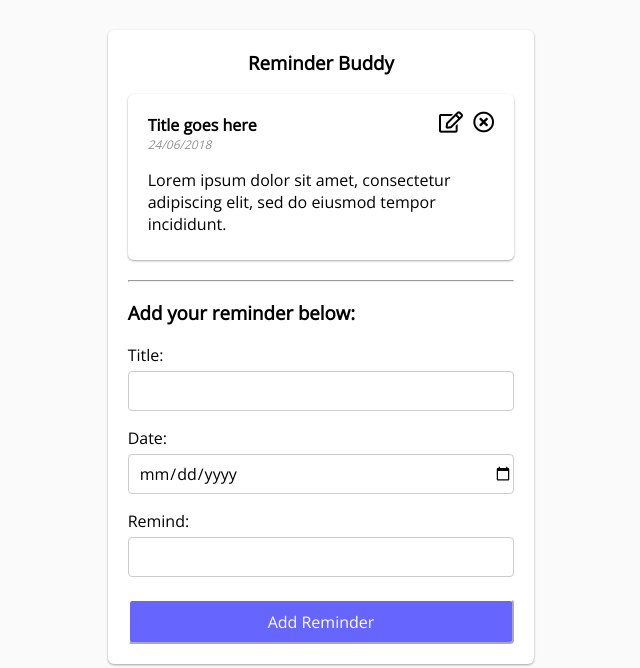
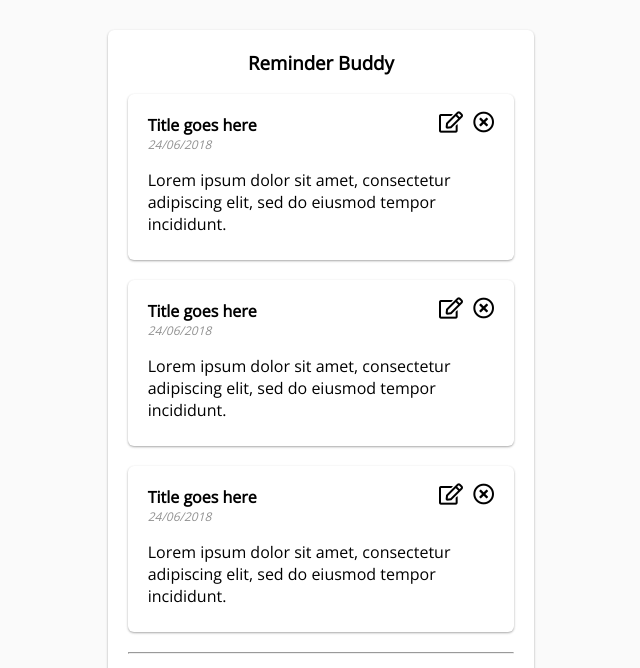
Before and after one commit to pawelklasa/reminder-project, a plain HTML site: page index.html in a window 1280 px wide. Shown: the top 668 px of the page, without its empty margins (319-959 px from the left). Drawn offline with nearby package versions, Linux system fonts and the light colour scheme.

Commit message:
two more items

```diff
--- a/index.html
+++ b/index.html
@@ -27,6 +27,28 @@
         </div>
       </div>
 
+      <div class="item-holder">
+          <div class="item card-item">
+            <h4>Title goes here</h4>
+            <i class="far fa-times-circle fa-lg close"></i>
+            <i class="far fa-edit fa-lg edit"></i>
+            <p class="no-p-margin date">24/06/2018</p>
+            <p>Lorem ipsum dolor sit amet, consectetur adipiscing elit, sed do
+              eiusmod tempor incididunt.</p>
+          </div>
+        </div>
+
+        <div class="item-holder">
+            <div class="item card-item">
+              <h4>Title goes here</h4>
+              <i class="far fa-times-circle fa-lg close"></i>
+              <i class="far fa-edit fa-lg edit"></i>
+              <p class="no-p-margin date">24/06/2018</p>
+              <p>Lorem ipsum dolor sit amet, consectetur adipiscing elit, sed do
+                eiusmod tempor incididunt.</p>
+            </div>
+          </div>
+
       <hr>
       <h3>Add your reminder below:</h3>
 
```
